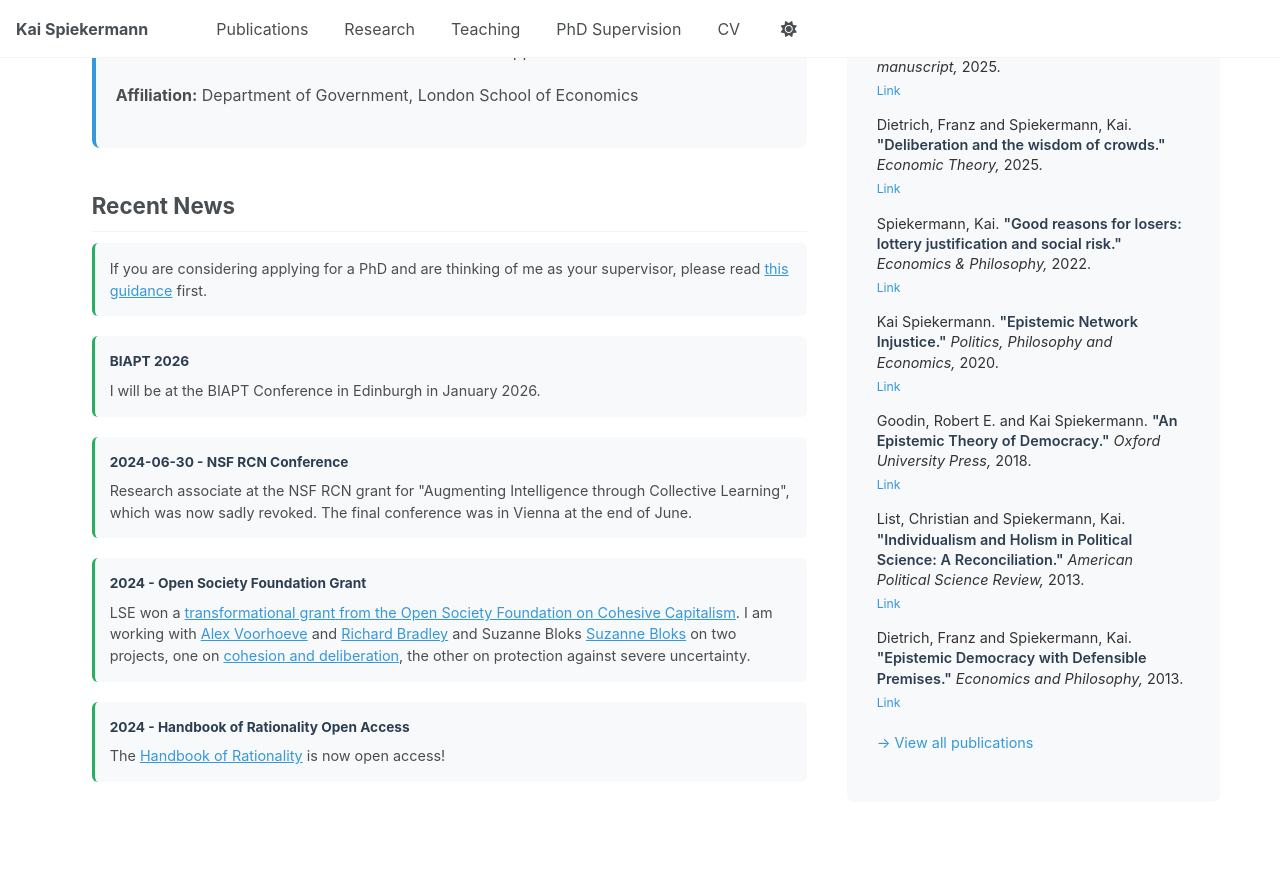
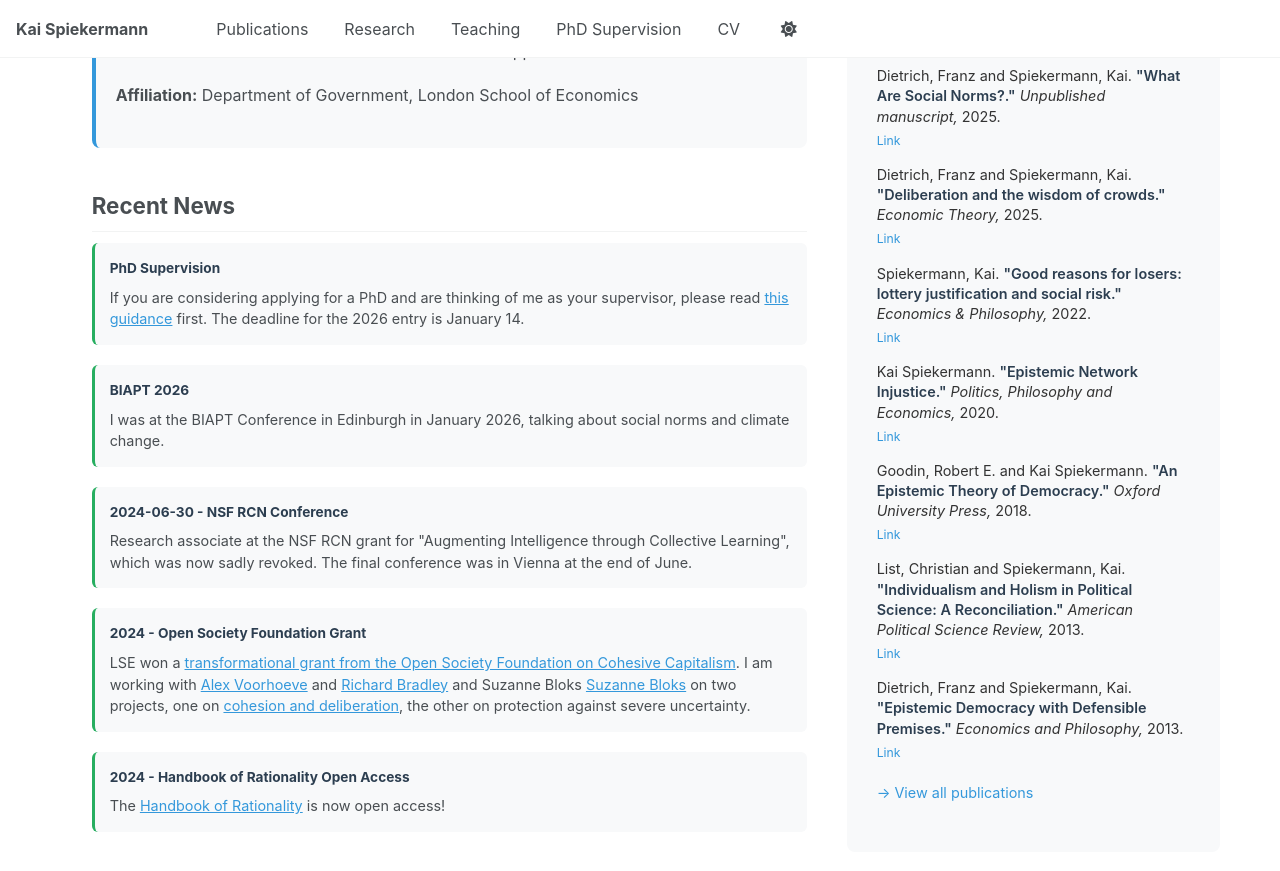
Before and after one commit to kaispk/kaispk.github.io, a Jekyll site: the page built from _pages/about.md, in a window 1280 px wide and 900 px high, scrolled down 503 px. Shown: the top 871 px of the window. Built offline with Jekyll 4.4.1, drawn with Linux system fonts in a browser that asks for light colours; a script that is not in the unit is left out.

Commit message:
Update about.md

```diff
--- a/_pages/about.md
+++ b/_pages/about.md
@@ -37,12 +37,13 @@ political science. More information is [here](/research).
 ## Recent News
 
 <div class="news-item">
-If you are considering applying for a PhD and are thinking of me as your supervisor, please read <a href="https://kaispk.github.io/phd-supervision/">this guidance</a> first.
+<strong>PhD Supervision</strong>
+If you are considering applying for a PhD and are thinking of me as your supervisor, please read <a href="https://kaispk.github.io/phd-supervision/">this guidance</a> first. The deadline for the 2026 entry is January 14.
 </div>
 
 <div class="news-item">
 <strong>BIAPT 2026</strong>
-I will be at the BIAPT Conference in Edinburgh in January 2026.
+I was at the BIAPT Conference in Edinburgh in January 2026, talking about social norms and climate change.
 </div>
 
 <div class="news-item">
```
